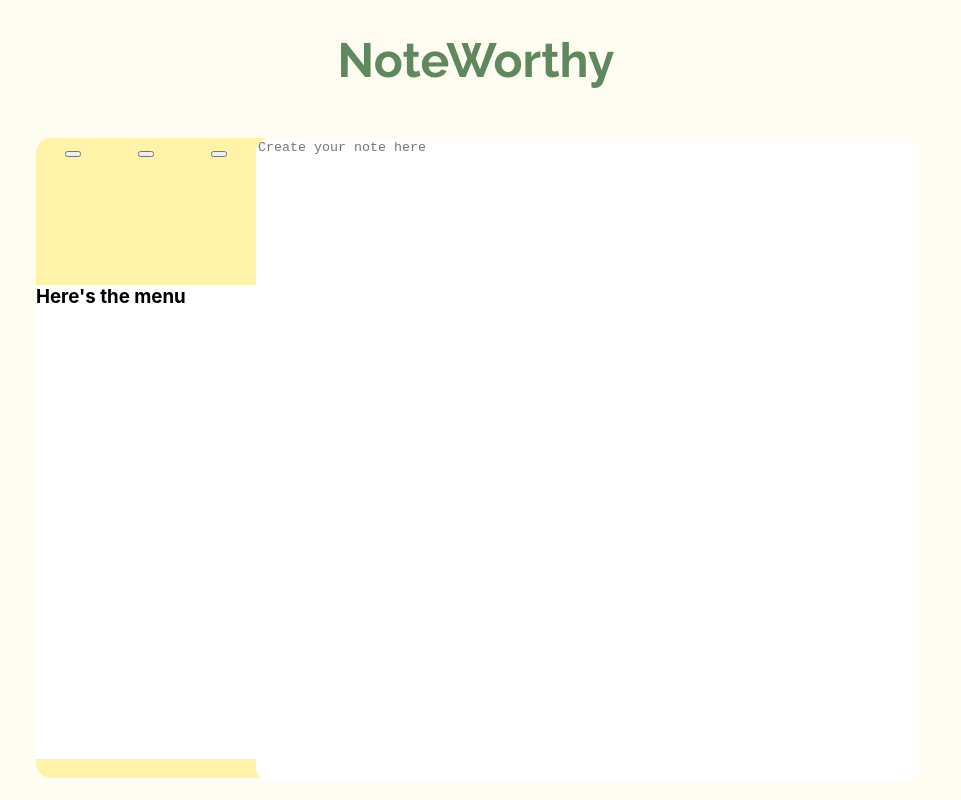
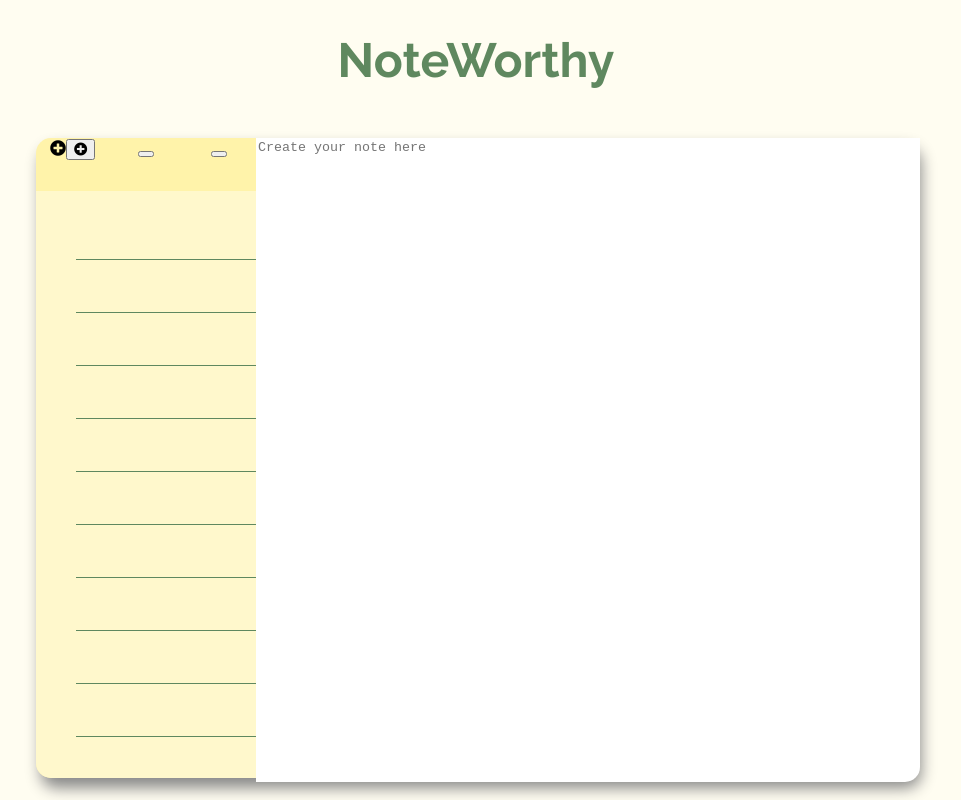
Before and after one commit to plattthompson/notable, a React (Create React App) app: page / in a window 1280 px wide. Shown: the whole page, without its empty margins (164-1125 px from the left). Built offline with nearby package versions, Linux system fonts and the light colour scheme.

Commit message:
changed styling

```diff
--- a/public/index.html
+++ b/public/index.html
@@ -4,6 +4,7 @@
     <meta charset="utf-8" />
     <link rel="shortcut icon" href="%PUBLIC_URL%/favicon.ico" />
     <link rel="stylesheet" type="text/css" href="https://fonts.googleapis.com/css?family=Raleway:700&display=swap">
+    <link rel="stylesheet" href="https://use.fontawesome.com/releases/v5.7.2/css/all.css" integrity="sha384-fnmOCqbTlWIlj8LyTjo7mOUStjsKC4pOpQbqyi7RrhN7udi9RwhKkMHpvLbHG9Sr" crossorigin="anonymous">
     <meta name="viewport" content="width=device-width, initial-scale=1" />
     <meta name="theme-color" content="#000000" />
     <!--
--- a/src/App.css
+++ b/src/App.css
@@ -2,7 +2,7 @@ body {
 	background-color: #FFFDF1;
 }
 
-.title {
+.header {
 	font-family: 'Raleway', sans-serif;
 	text-align: center;
 	/*color: #2B5CA7;*/
@@ -18,12 +18,13 @@ body {
 	height: 80vh;
 	display: grid;
 	grid-template-columns: repeat(12, 1fr);
-	grid-template-rows: repeat(5, 1fr);
+	grid-template-rows: repeat(12, 1fr);
 	margin-top: 50px;
 	margin-left: 200px;
 	margin-right: 200px;
 	border-radius: 15px;
-	background-color: #fff3aa;
+	background-color: #FFF3AA;
+	box-shadow: 5px 10px 15px #888888;
 }
 
 .add {
@@ -32,13 +33,13 @@ body {
 	text-align: center;
 }
 
-.save-note {
+.save {
 	grid-column: 2 / 3;
 	grid-row: 1 / 2;
 	text-align: center;
 }
 
-.trash {
+.delete {
 	grid-column: 3 / 4;
 	grid-row: 1 / 2;
 	text-align: center;
@@ -46,19 +47,47 @@ body {
 
 .menu {
 	grid-column: 1 / 4;
-	grid-row: 2 / 6;
-	background-color: white;
+	grid-row: 2 / 13;
+	background-color: #FFF8CC;
+	border-bottom-left-radius: 15px;
+	overflow: auto;
 }
 
-.note {
+.note-div {
 	grid-column: 4 / 13;
-	grid-row: 1 / 6;
+	grid-row: 1 / 13;
 }
 
 .note-box {
 	width: 100%;
 	height: 100%;
-	border-radius: 15px;
+	border-bottom-right-radius: 15px;
+/*	border-radius: 15px;*/
 	border-style: none;
 	resize: none;
 }
+
+.list-items {
+	list-style: none;
+}
+
+.title-box {
+	background-color: #FFF8CC;
+	width: 200px;
+	height: 50px;
+	font-size: 15px;
+	transition: 0.2s;
+	border-right: none;
+	border-left: none;
+	border-top: none;
+	border-bottom-color: #5F885F;
+	border-bottom-width: 1px;
+}
+
+.title-box:focus {
+	background-color: #F0F0F0;
+	outline: none;
+	transition: 0.2s;
+	/*border-top-left-radius: 15px;
+	border-top-right-radius: 15px;*/
+}
--- a/src/App.js
+++ b/src/App.js
@@ -1,20 +1,21 @@
 import React, { Component } from 'react';
 import './App.css';
-import Title from './components/Title.js';
+import Header from './components/Header.js';
 import Add from './components/Add.js';
-import Trash from './components/Trash.js';
-import SaveNote from './components/SaveNote.js'
+import Delete from './components/Delete.js';
+import Save from './components/Save.js'
 import Menu from './components/Menu.js';
 import Note from './components/Note.js';
 
 class App extends Component {
 	state = {
+		id: 1,
 		title: "",
 		text: ""
 	}
 
 	saveText = (event) => {
-		this.setState({ text: event.target.value });
+		this.setState({ text: event.target.value, });
 	}
 
 	newNote = () => {
@@ -32,13 +33,13 @@ class App extends Component {
 	render() {
 		return (
 			<div>
-				<Title />
+				<Header />
 				<div className="app-container background">
-					<Add className="add"/>
-					<SaveNote saveChanges={this.saveChanges} className="save-note"/>
-					<Trash className="trash"/>
-					<Menu className="menu"/>
-					<Note saveText={this.saveText} className="note"/>
+					<Add />
+					<Save saveChanges={this.saveChanges} />
+					<Delete />
+					<Menu />
+					<Note saveText={this.saveText} />
 				</div>
 			</div>
 		);
--- a/src/components/Add.js
+++ b/src/components/Add.js
@@ -4,8 +4,9 @@ class Add extends Component {
 	render() {
 		return (
 			<div className="add">
+				<i class="fas fa-plus-circle"></i>
 				<button>
-					<i />
+					<i class="fas fa-plus-circle"></i>
 				</button>
 			</div>
 		)
--- a/src/components/Trash.js
+++ b/src/components/Delete.js
@@ -1,9 +1,9 @@
 import React, { Component } from 'react';
 
-class Trash extends Component {
+class Delete extends Component {
 	render() {
 		return (
-			<div className="trash">
+			<div className="delete">
 				<button>
 					<i />
 				</button>
@@ -12,4 +12,4 @@ class Trash extends Component {
 	}
 }
 
-export default Trash;
+export default Delete;
--- a/src/components/Title.js
+++ b/src/components/Header.js
@@ -1,8 +1,8 @@
 import React from 'react';
 
-const Title = () => {
+const Header = () => {
 	return (
-		<div className="title">
+		<div className="header">
 				<h1>
 					NoteWorthy
 				</h1>
@@ -10,4 +10,4 @@ const Title = () => {
 	);
 }
 
-export default Title;
+export default Header;
--- a/src/components/Menu.js
+++ b/src/components/Menu.js
@@ -3,7 +3,40 @@ import React, { Component } from 'react';
 class Menu extends Component {
 	render() {
 		return (
-			<h3 className="menu">Here's the menu</h3>
+			<div className="menu">
+				<ul className="list-items">
+					<li>
+						<input className="title-box"/>
+					</li>
+					<li>
+						<input className="title-box"/>
+					</li>
+					<li>
+						<input className="title-box"/>
+					</li>
+					<li>
+						<input className="title-box"/>
+					</li>
+					<li>
+						<input className="title-box"/>
+					</li>
+					<li>
+						<input className="title-box"/>
+					</li>
+					<li>
+						<input className="title-box"/>
+					</li>
+					<li>
+						<input className="title-box"/>
+					</li>
+					<li>
+						<input className="title-box"/>
+					</li>
+					<li>
+						<input className="title-box"/>
+					</li>
+				</ul>
+			</div>
 		);
 	}
 }
--- a/src/components/Note.js
+++ b/src/components/Note.js
@@ -4,7 +4,7 @@ class Note extends Component {
 
 	render() {
 		return (
-			<div className="note">
+			<div className="note-div">
 				<textarea
 					value={this.value}
 					onChange={this.props.saveText}
--- a/src/components/SaveNote.js
+++ b/src/components/Save.js
@@ -1,9 +1,9 @@
 import React, { Component } from 'react';
 
-class SaveNote extends Component {
+class Save extends Component {
 	render() {
 		return (
-			<div className="save-note">
+			<div className="save">
 				<button onSubmit={this.props.saveChanges} type="submit">
 					<i />
 				</button>
@@ -12,4 +12,4 @@ class SaveNote extends Component {
 	}
 }
 
-export default SaveNote;
+export default Save;
```
